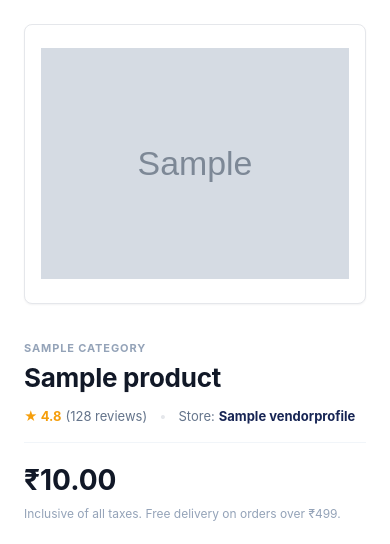
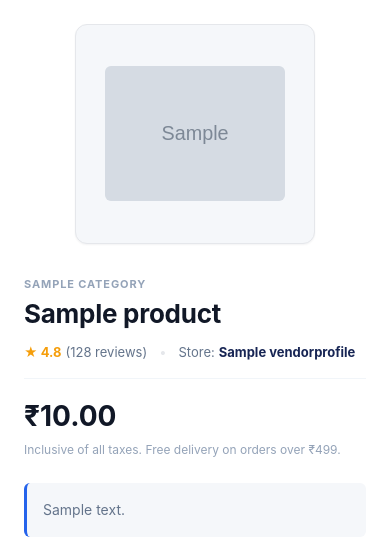
Before and after one commit to Adichowdary/ShopSense, a Django app: page /products/1/ in a window 390 px wide. Shown: the part 244-788 px from the top of the page. Run offline with Django 5.2, Linux system fonts and the light colour scheme; tables that the repository leaves empty hold one stand-in row (values such as "Sample post"); grey boxes marked "Sample" are stand-in pictures.

Commit message:
Optimize product image sizing, gallery bounds, and card responsiveness

```diff
--- a/static/css/storefront.css
+++ b/static/css/storefront.css
@@ -804,46 +804,61 @@ body {
 /* ===== Product Detail Layout ===== */
 .product-detail-layout {
     display: grid;
-    grid-template-columns: minmax(340px, 1fr) minmax(320px, 1fr) 320px;
+    grid-template-columns: 360px 1fr 300px;
     gap: 32px;
     align-items: start;
     margin-bottom: 40px;
 }
 
 .product-detail-gallery {
-    background: #FFFFFF;
-    border-radius: var(--store-radius-lg);
-    border: 1px solid var(--store-border);
-    padding: 24px;
+    background: var(--store-bg-secondary, #F5F7FA);
+    border-radius: var(--store-radius-xl, 12px);
+    border: 1px solid var(--store-border, #E5E7EB);
+    padding: 20px;
     text-align: center;
-    min-height: 420px;
+    width: 100%;
+    max-width: 360px;
+    height: 320px;
+    max-height: 320px;
+    aspect-ratio: 1 / 1;
     display: flex;
     align-items: center;
     justify-content: center;
     margin-bottom: 16px;
     position: relative;
     box-shadow: var(--store-shadow-sm);
+    box-sizing: border-box;
+    overflow: hidden;
 }
 
 .product-detail-gallery img {
-    max-height: 380px;
-    max-width: 100%;
+    max-height: 270px;
+    max-width: 270px;
+    width: auto;
+    height: auto;
     object-fit: contain;
+    border-radius: var(--store-radius-md, 6px);
+    transition: transform var(--transition-fast, 150ms ease);
+}
+
+.product-detail-gallery:hover img {
+    transform: scale(1.03);
 }
 
 .product-detail-thumbs {
     display: flex;
-    gap: 12px;
+    gap: 10px;
+    justify-content: flex-start;
     overflow-x: auto;
-    padding-bottom: 8px;
+    padding-bottom: 6px;
     margin-bottom: 16px;
 }
 
 .product-detail-thumb {
-    width: 68px;
-    height: 68px;
-    border-radius: var(--store-radius-md);
-    border: 1px solid var(--store-border);
+    width: 56px;
+    height: 56px;
+    border-radius: var(--store-radius-md, 6px);
+    border: 1px solid var(--store-border, #E5E7EB);
     background: #FFFFFF;
     cursor: pointer;
     overflow: hidden;
@@ -1189,8 +1208,16 @@ body {
     }
 
     .product-detail-gallery {
-        min-height: 280px;
-        padding: 16px;
+        height: 260px;
+        max-height: 260px;
+        max-width: 280px;
+        margin: 0 auto 16px auto;
+        padding: 14px;
+    }
+
+    .product-detail-gallery img {
+        max-height: 220px;
+        max-width: 220px;
     }
 
     .specs-list {
@@ -1229,13 +1256,26 @@ body {
 
     .product-card-img-wrap,
     .product-card .product-image {
-        height: 150px;
-        max-height: 150px;
+        height: 140px;
+        max-height: 140px;
     }
 
     .product-card-img,
     .product-card .product-image img {
         padding: 8px;
+    }
+
+    .product-detail-gallery {
+        height: 220px;
+        max-height: 220px;
+        max-width: 240px;
+        margin: 0 auto 12px auto;
+        padding: 10px;
+    }
+
+    .product-detail-gallery img {
+        max-height: 180px;
+        max-width: 180px;
     }
 }
 
--- a/templates/storefront/partials/product_card.html
+++ b/templates/storefront/partials/product_card.html
@@ -4,7 +4,7 @@
 <div class="product-card">
     <a href="{% url 'store:product_detail' product.pk %}" class="product-card-img-wrap product-image" aria-label="{% trans 'View product' %} {{ product.name }}">
         {% if product.images.first %}
-            <img src="{{ product.images.first.image.url }}" alt="{{ product.name }}" class="product-card-img" width="220" height="220" loading="{% if eager %}eager{% else %}lazy{% endif %}" fetchpriority="{% if eager %}high{% else %}auto{% endif %}" onerror="this.style.display='none'; this.nextElementSibling.style.display='flex';">
+            <img src="{{ product.images.first.image.url }}" alt="{{ product.name }}" class="product-card-img" width="180" height="180" loading="{% if eager %}eager{% else %}lazy{% endif %}" fetchpriority="{% if eager %}high{% else %}auto{% endif %}" onerror="this.style.display='none'; this.nextElementSibling.style.display='flex';">
             <div class="product-card-fallback" style="display: none;" aria-hidden="true">
                 <i data-lucide="package" style="width: 36px; height: 36px; opacity: 0.4;" aria-hidden="true"></i>
             </div>
--- a/templates/storefront/product_detail.html
+++ b/templates/storefront/product_detail.html
@@ -18,12 +18,12 @@
     <div>
         <div class="product-detail-gallery">
             {% if primary_image %}
-            <img id="main-product-img" src="{{ primary_image.image.url }}" alt="{{ product.name }}" loading="lazy"
+            <img id="main-product-img" src="{{ primary_image.image.url }}" alt="{{ product.name }}" width="300" height="300" loading="eager" fetchpriority="high"
                 onerror="this.style.display='none'; document.getElementById('main-product-fallback').style.display='block';">
             <i id="main-product-fallback" data-lucide="package"
-                style="display: none; width: 64px; height: 64px; color: var(--store-text-muted); opacity: 0.6;"></i>
+                style="display: none; width: 64px; height: 64px; color: var(--store-text-muted); opacity: 0.6;" aria-hidden="true"></i>
             {% else %}
-            <i data-lucide="package" style="width: 64px; height: 64px; color: var(--store-text-muted); opacity: 0.6;"></i>
+            <i data-lucide="package" style="width: 64px; height: 64px; color: var(--store-text-muted); opacity: 0.6;" aria-hidden="true"></i>
             {% endif %}
         </div>
 
```
Also changed, not shown: other parts of static/css/storefront.css (+14 -10 lines), templates/accounts/password_change.html (line endings or trailing spaces), templates/accounts/password_change_admin.html (line endings or trailing spaces), templates/accounts/profile.html (line endings or trailing spaces), templates/accounts/profile_admin.html (line endings or trailing spaces), templates/accounts/profile_edit.html (line endings or trailing spaces), templates/accounts/profile_edit_admin.html (line endings or trailing spaces).
